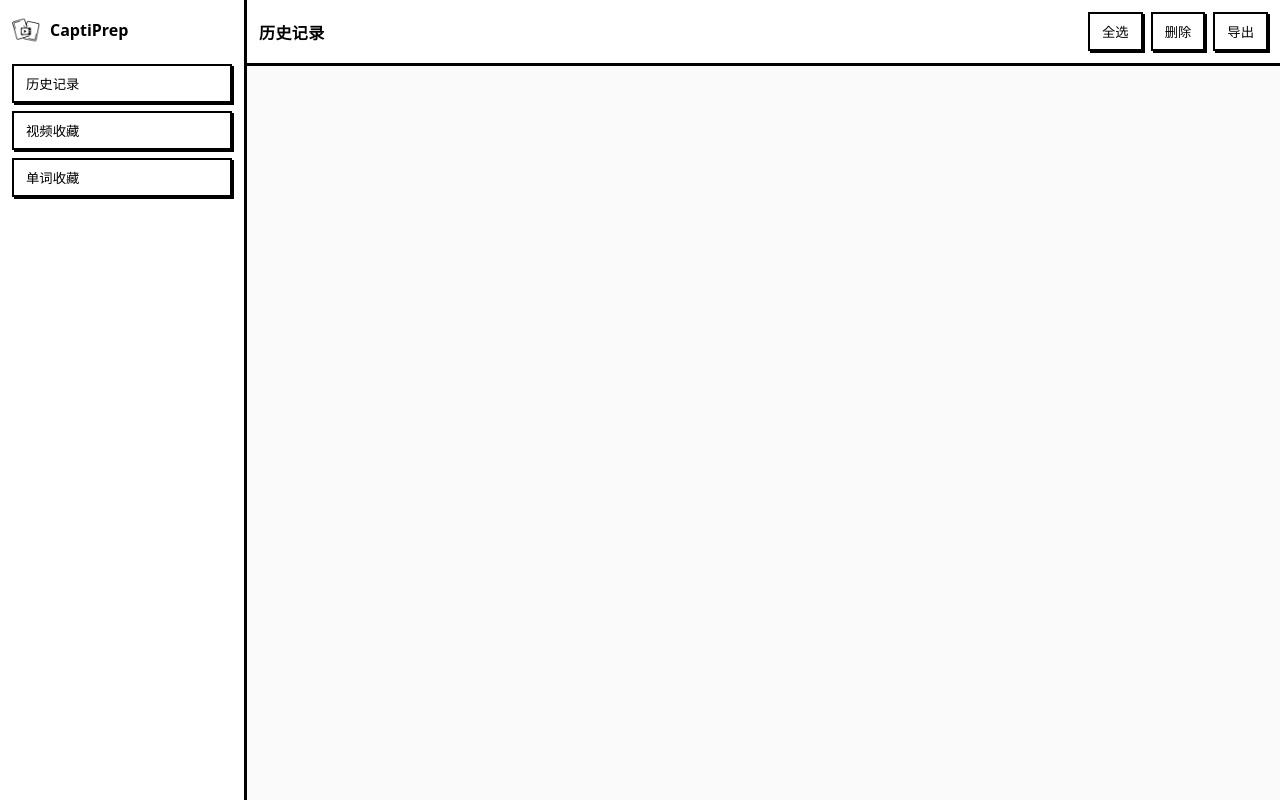
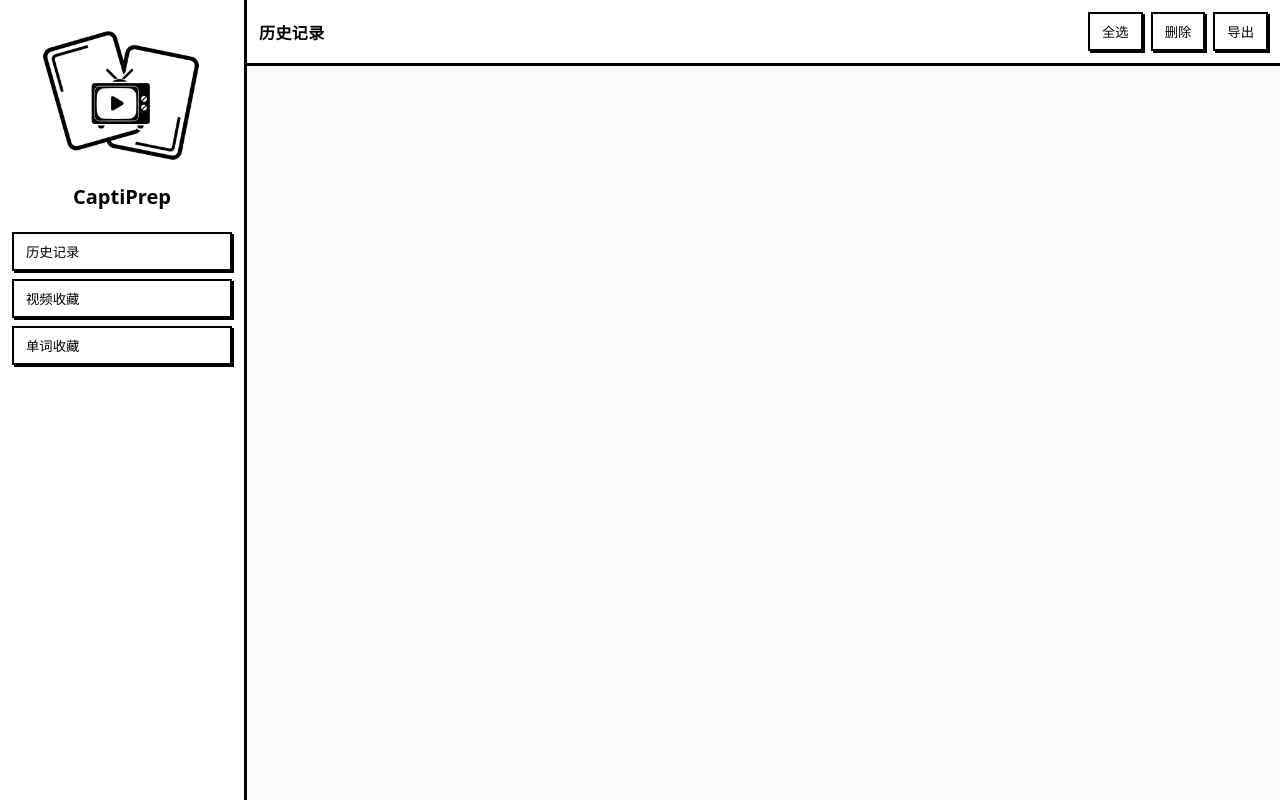
Before and after one commit to jeanchristophe13v/CaptiPrep, a browser extension: page assets/wordbook.html in a window 1280 px wide. Drawn offline with Linux system fonts and the light colour scheme.

Commit message:
wordbook UI 调整

```diff
--- a/assets/wordbook.html
+++ b/assets/wordbook.html
@@ -9,10 +9,13 @@
     body { margin:0; background:#fafafa; font-family: ui-sans-serif, system-ui, -apple-system, Segoe UI, Roboto, "Helvetica Neue", Arial; }
     .wb { display:flex; height:100vh; }
     .wb-left { width:220px; border-right:3px solid #000; background:#fff; padding:16px 12px; display:flex; flex-direction:column; gap:12px; }
-    .wb-left .brand { display:flex; align-items:center; gap:10px; font-weight:800; }
-    .wb-left .brand .logo { width:28px; height:28px; background:url(../icon.png) center/contain no-repeat; }
-    .wb-nav { display:flex; flex-direction:column; gap:8px; margin-top:8px; }
+    /* Center nav buttons vertically within the sidebar */
+    .wb-nav { display:flex; flex-direction:column; gap:8px; margin-top:12px; }
     .wb-nav button { text-align:left; }
+    /* Brand: large logo stacked above title */
+    .wb-left .brand { display:flex; flex-direction:column; align-items:center; gap:10px; font-weight:800; }
+    .wb-left .brand .logo { width:min(160px, 80%); aspect-ratio:1/1; background:url(../icon.png) center/contain no-repeat; }
+    .wb-left .brand .logo + span { display:block; font-size:20px; line-height:1.1; text-align:center; }
     .wb-nav .active { background:#000; color:#fff; }
 
     .wb-right { flex:1; display:flex; flex-direction:column; }
```
